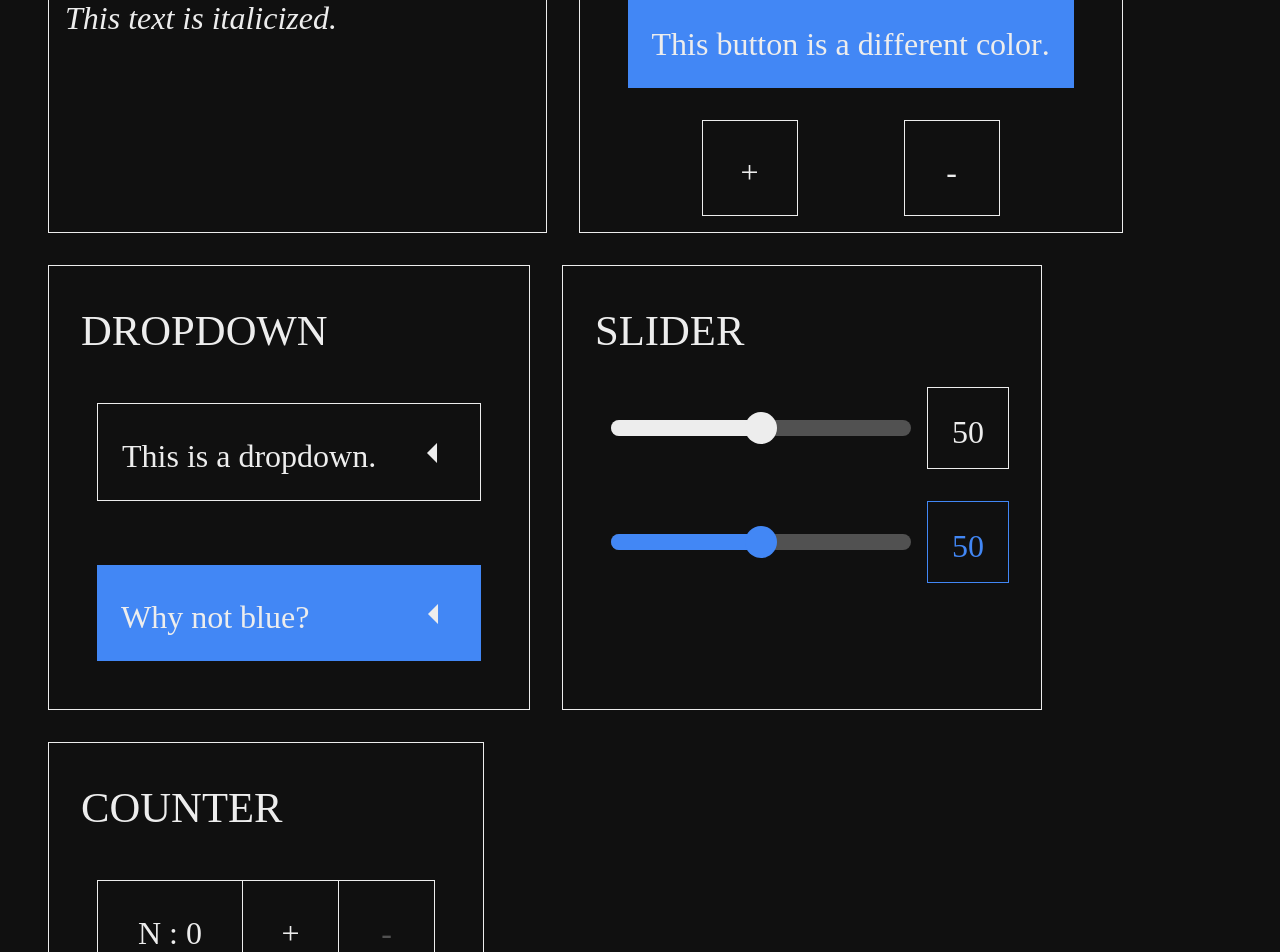
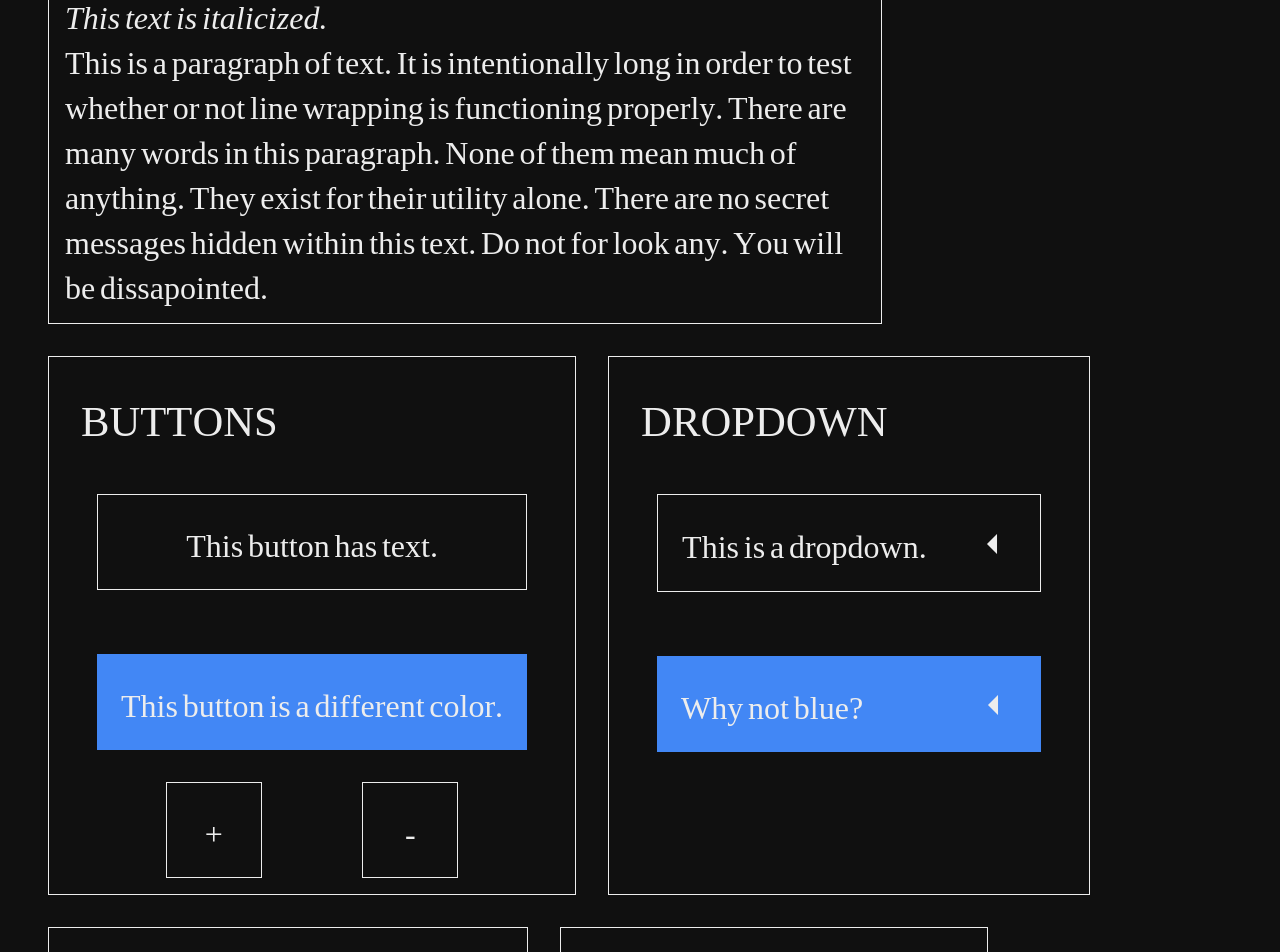
Before and after one commit to ottav14/dui, a SvelteKit app: page / in a window 1280 px wide. Shown: the part 460-1412 px from the top of the page. Built offline with nearby package versions, Linux system fonts and the light colour scheme.

Commit message:
Text line break fix

```diff
--- a/package.json
+++ b/package.json
@@ -1,6 +1,6 @@
 {
 	"name": "@ottav14/dui",
-	"version": "0.0.2",
+	"version": "0.0.3",
 	"scripts": {
 		"dev": "vite dev",
 		"build": "vite build && npm run prepack",
--- a/src/lib/Counter.svelte
+++ b/src/lib/Counter.svelte
@@ -1,7 +1,6 @@
 <script lang="ts">
     import Text from './Text.svelte';
     import Button from './Button.svelte';
-
 
     export let onChange: (value: number) => void = (_) => {};
 
@@ -24,7 +23,10 @@
 
 <div id="main">
     <div id="textContainer">
-        <Text text={`N : ${value}`} width="5rem" align="center" />
+        <Text
+             text={`N : ${value}`}
+             width="4.5rem"
+         />
     </div>
     <Button
         disabled={value == max}
--- a/src/lib/Text.svelte
+++ b/src/lib/Text.svelte
@@ -110,6 +110,8 @@
 
     .text {
         font-family: "STIX Two Math", "Cambria Math", serif;
+        display: flex;
+        flex-wrap: wrap;
     }
 
     .char {
@@ -123,6 +125,11 @@
         margin-top: 0.5rem;
     }
 
+    .space {
+        height: 100%;
+        width: 0.3rem;
+    }
+
     @keyframes enter {
         0% {
             opacity: 0;
--- a/src/routes/+page.svelte
+++ b/src/routes/+page.svelte
@@ -32,6 +32,19 @@
                 text="This text is italicized."
                 italic={true}
             />
+            <div class="paragraphContainer">
+                <Text
+                    text={`This is a paragraph of text.
+                        It is intentionally long in order to
+                        test whether or not line wrapping
+                        is functioning properly. There are many
+                        words in this paragraph. None of them mean
+                        much of anything. They exist for their utility alone.
+                        There are no secret messages hidden within this text.
+                        Do not for look any. You will be dissapointed.
+                    `}
+                />
+            </div>
         </div>
         <div class="container">
             <Text
@@ -112,4 +125,8 @@
         display: flex;
         justify-content: space-evenly;
     }
+
+    .paragraphContainer {
+        width: 50rem;
+    }
 </style>
```
Also changed, not shown: 2 other files (tests, documents, lock files or other folders).
